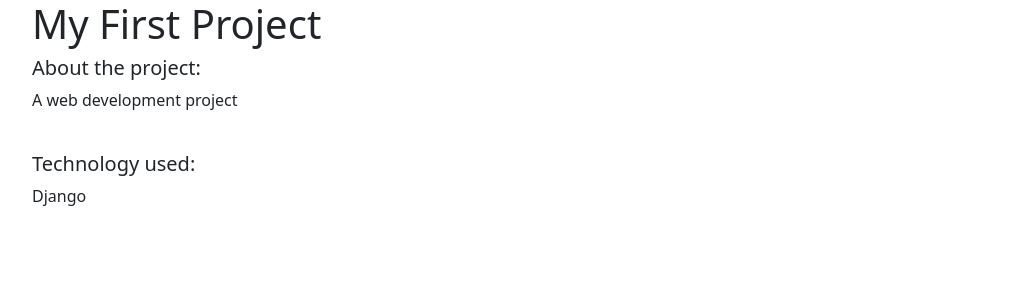
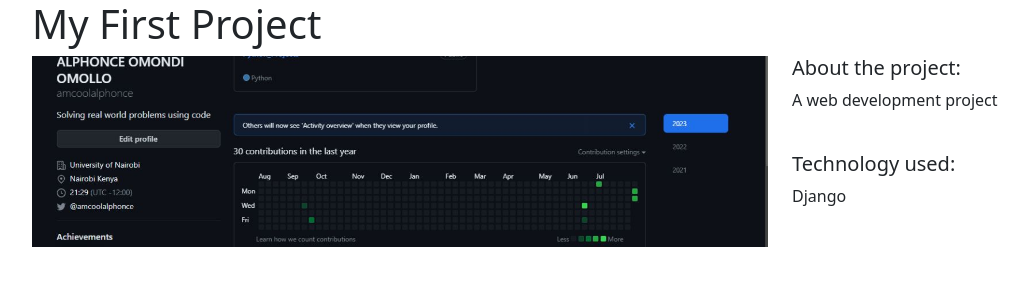
Before and after one commit to amcoolalphonce/Portfolio, a Django app: template alphonce/templates/alphonce/detail.html in a window 1280 px wide. Shown: the top 300 px of the page, without its empty margins (50-1079 px from the left). Run offline with Django 4.2, Linux system fonts and the light colour scheme; the template is opened without the code that fills it: values that come from a table or form of the project are taken from there, others are empty; data comes from the database, SQL or seed files in the repository.

Commit message:
Added the images to the detail.html template

```diff
--- a/alphonce/templates/alphonce/detail.html
+++ b/alphonce/templates/alphonce/detail.html
@@ -5,6 +5,11 @@
 {% block content %}
 <h1>{{ project.title }}</h1>
 <div class="row">
+        <div class="col-md-8">
+                {% if project.image %}
+                <img src="{{ project.image.url }}" width="100%">
+                {% endif %}
+        </div>
         <div class="col-md-4">
                 <h5>About the project:</h5>
                 <p>{{ project.description }}</p>
```
